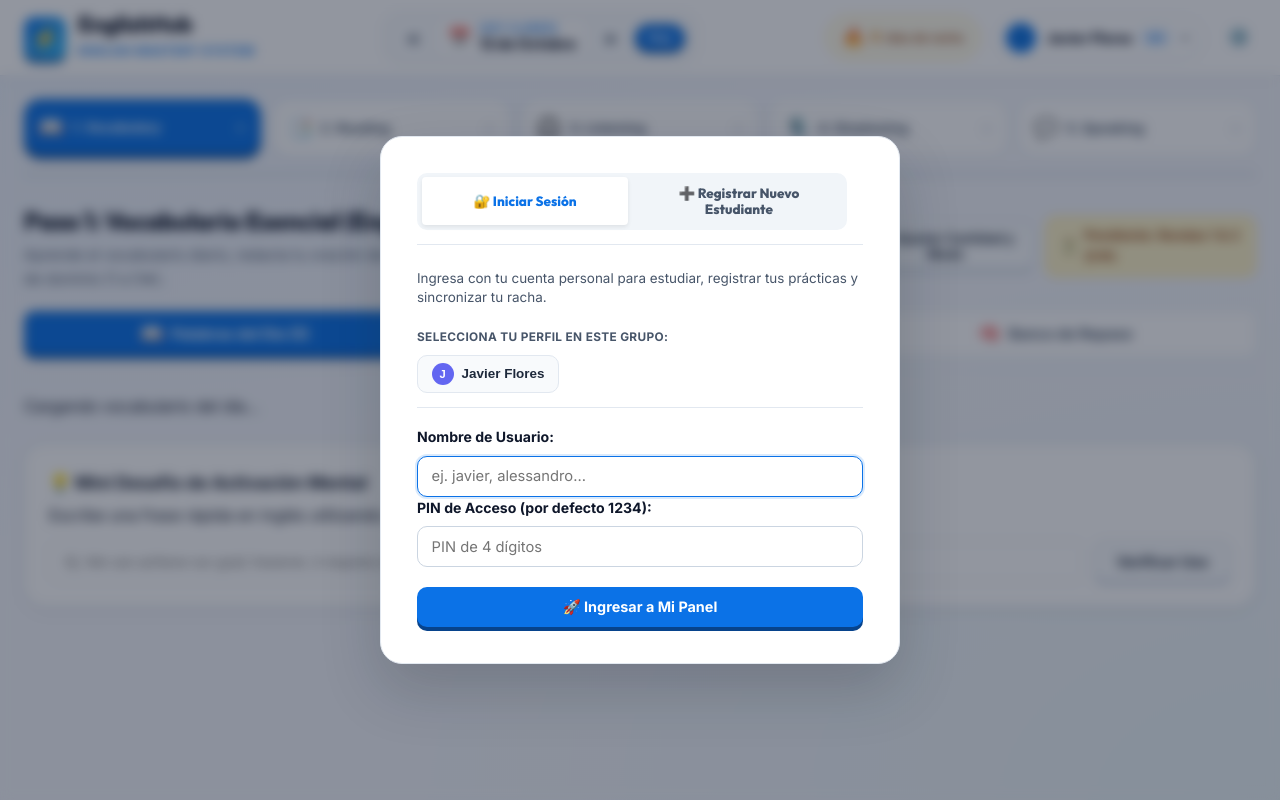
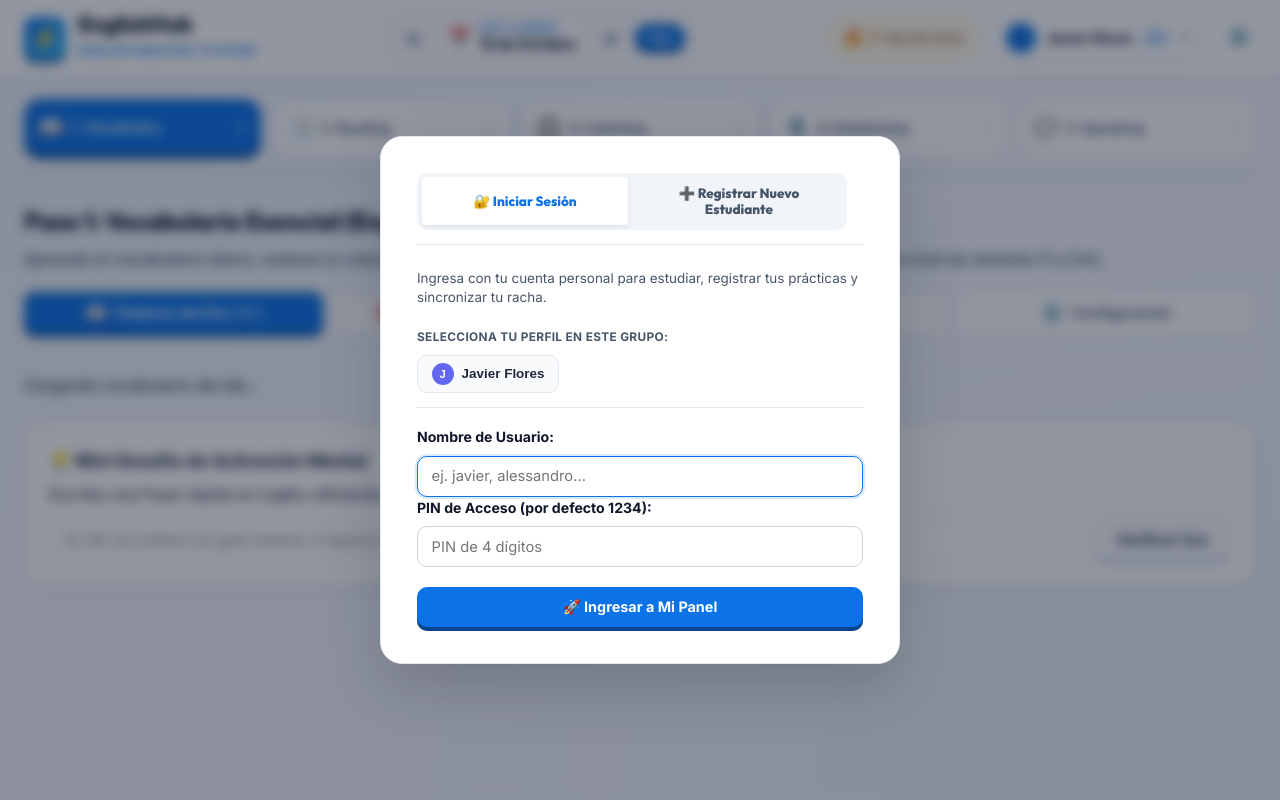
Before and after one commit to Javierifv/english-hub, a Flask app: page / in a window 1280 px wide. Run offline with Flask 3, Linux system fonts and the light colour scheme; data comes from the database, SQL or seed files in the repository.

Commit message:
feat: streamline vocab cards without retention box, add pending badges to 4-column subnav, enhance description contrast and fix instant pillar check sync

```diff
--- a/static/css/style.css
+++ b/static/css/style.css
@@ -761,9 +761,11 @@ body {
 }
 
 .section-desc {
-  font-size: 0.92rem;
-  color: var(--text-muted);
-  margin-top: 0.2rem;
+  font-size: 1.02rem;
+  font-weight: 500;
+  color: #334155;
+  line-height: 1.55;
+  margin-top: 0.35rem;
 }
 
 /* =========================================================
@@ -959,8 +961,8 @@ body.read-only-mode .target-word-item {
    ========================================================= */
 .vocab-subnav {
   display: grid;
-  grid-template-columns: repeat(3, 1fr);
-  gap: 0.85rem;
+  grid-template-columns: repeat(4, 1fr);
+  gap: 0.75rem;
   width: 100%;
   margin-bottom: 1.5rem;
   border-bottom: 1.5px solid var(--border-subtle);
@@ -976,18 +978,18 @@ body.read-only-mode .target-word-item {
   background: #FFFFFF;
   border: 1.5px solid var(--border-subtle);
   border-radius: var(--radius-sm);
-  padding: 0.75rem 1rem;
+  padding: 0.7rem 0.85rem;
   color: var(--text-muted);
   font-family: var(--font-body);
   font-weight: 700;
-  font-size: 0.92rem;
+  font-size: 0.9rem;
   cursor: pointer;
   transition: var(--transition-fast);
   box-shadow: 0 1px 3px rgba(0, 0, 0, 0.02);
 }
 
 .subnav-btn .subnav-icon {
-  font-size: 1.15rem;
+  font-size: 1.1rem;
   line-height: 1;
 }
 
@@ -995,6 +997,46 @@ body.read-only-mode .target-word-item {
   white-space: nowrap;
   overflow: hidden;
   text-overflow: ellipsis;
+  display: inline-flex;
+  align-items: center;
+  gap: 0.35rem;
+}
+
+.subnav-badge {
+  display: inline-flex;
+  align-items: center;
+  justify-content: center;
+  font-size: 0.78rem;
+  font-weight: 800;
+  border-radius: 999px;
+  min-width: 19px;
+  height: 19px;
+  padding: 0 5px;
+  line-height: 1;
+}
+
+.subnav-badge.pending {
+  background: #EFF6FF;
+  color: var(--busuu-blue);
+  border: 1px solid #BFDBFE;
+}
+
+.subnav-btn.active .subnav-badge.pending {
+  background: rgba(255, 255, 255, 0.28);
+  color: #FFFFFF;
+  border-color: rgba(255, 255, 255, 0.5);
+}
+
+.subnav-badge.completed {
+  background: #ECFDF5;
+  color: #059669;
+  border: 1px solid #A7F3D0;
+}
+
+.subnav-btn.active .subnav-badge.completed {
+  background: rgba(255, 255, 255, 0.28);
+  color: #FFFFFF;
+  border-color: rgba(255, 255, 255, 0.5);
 }
 
 .subnav-btn:hover {
@@ -1011,22 +1053,30 @@ body.read-only-mode .target-word-item {
   box-shadow: 0 3px 0 var(--busuu-blue-shadow);
 }
 
-@media (max-width: 768px) {
+@media (max-width: 960px) {
+  .vocab-subnav {
+    grid-template-columns: repeat(2, 1fr);
+    gap: 0.65rem;
+  }
+}
+
+@media (max-width: 520px) {
   .vocab-subnav {
     grid-template-columns: 1fr;
     gap: 0.5rem;
   }
   .subnav-btn {
-    padding: 0.65rem 0.85rem;
-    font-size: 0.88rem;
-  }
-}
-
-/* Vocab Grid & Cards */
+    padding: 0.6rem 0.75rem;
+    font-size: 0.85rem;
+  }
+}
+
+/* Vocab Grid & Compact Equal-Height Cards */
 .vocab-grid {
   display: grid;
-  grid-template-columns: repeat(auto-fill, minmax(290px, 1fr));
-  gap: 1.35rem;
+  grid-template-columns: repeat(auto-fill, minmax(280px, 1fr));
+  gap: 1.15rem;
+  align-items: stretch;
   margin-bottom: 1.5rem;
 }
 
--- a/static/js/app.js
+++ b/static/js/app.js
@@ -173,6 +173,8 @@ function setDate(dateStr, triggerRefresh = true) {
   }
 
   renderDateDisplay();
+
+  window.currentDayWords = [];
 
   if (typeof invalidatePillarCache === 'function') {
     invalidatePillarCache();
@@ -684,9 +686,7 @@ function updateHeaderUI() {
 
   // Update Pillar checkmarks
   const tLog = state.todayLog || {};
-  const currentWords = window.currentDayWords || [];
-  const hasIncompleteWords = currentWords.length > 0 && currentWords.some(w => (w.user_mastery || 1) < 5);
-  const vocabDone = (tLog.vocab_done === 1) && !hasIncompleteWords;
+  const vocabDone = tLog.vocab_done === 1;
 
   updatePillarBadge("vocab", vocabDone ? 1 : 0);
   updatePillarBadge("reading", tLog.reading_done);
--- a/static/js/vocab.js
+++ b/static/js/vocab.js
@@ -43,28 +43,50 @@ function renderMasteryStars(lvl) {
   }).join("");
 }
 
+async function updateVocabSubnavBadges(words) {
+  const list = words || currentDayWords || [];
+  const total = list.length || 5;
+  const fiveStars = list.filter(w => (w.user_mastery || 1) >= 5).length;
+  const pendingTest = Math.max(0, total - fiveStars);
+
+  // 1. Badge for Palabras del Día
+  const countBadge = document.getElementById("vocab-count-badge");
+  if (countBadge) countBadge.textContent = total;
+
+  // 2. Badge for Test de Conocimiento
+  const quizBadge = document.getElementById("vocab-quiz-badge");
+  if (quizBadge) {
+    if (pendingTest === 0 && total > 0) {
+      quizBadge.textContent = "✓";
+      quizBadge.className = "subnav-badge completed";
+      quizBadge.title = "Todas las palabras del día dominadas al 100% (5★)";
+    } else {
+      quizBadge.textContent = pendingTest;
+      quizBadge.className = "subnav-badge pending";
+      quizBadge.title = `${pendingTest} palabras pendientes de evaluar o dominar`;
+    }
+  }
+
+  // 3. Badge for Banco de Repaso (due SRS words)
+  const srsBadge = document.getElementById("vocab-srs-badge");
+  if (srsBadge) {
+    try {
+      if (window.srsStatsData && window.srsStatsData.stats) {
+        srsBadge.textContent = window.srsStatsData.stats.needs_review || 0;
+      } else {
+        const res = await fetch(`/api/vocab/srs?user_id=${state.currentUser}`);
+        const sData = await res.json();
+        window.srsStatsData = sData;
+        srsBadge.textContent = sData.stats?.needs_review || 0;
+      }
+    } catch (e) {
+      srsBadge.textContent = 0;
+    }
+  }
+}
+
 function updateVocabStatusPill(words) {
-  const pill = document.getElementById("vocab-status-pill");
-  const icon = document.getElementById("vocab-status-icon");
-  const text = document.getElementById("vocab-status-text");
-  if (!pill || !text) return;
-
-  const list = words || currentDayWords || [];
-  const fiveStars = list.filter(w => (w.user_mastery || 1) >= 5).length;
-  const total = list.length || 5;
-  const isDone = Boolean(state.todayLog && state.todayLog.vocab_done === 1 && fiveStars >= total && total > 0);
-
-  if (isDone) {
-    pill.classList.add("completed");
-    if (icon) icon.textContent = "✓";
-    text.textContent = `Dominio Total (5★) · ${fiveStars}/${total} Palabras`;
-    pill.title = "¡Vocabulario completado! Has alcanzado 5 estrellas en todas las palabras del día superando las Rondas 1 y 2.";
-  } else {
-    pill.classList.remove("completed");
-    if (icon) icon.textContent = "⏳";
-    text.textContent = `Rondas 1 & 2: ${fiveStars}/${total} en 5★`;
-    pill.title = "Supera la Ronda 1 y Ronda 2 alcanzando 5 estrellas (5★) en todas las palabras para marcar automáticamente este pilar.";
-  }
+  updateVocabSubnavBadges(words);
 }
 
 async function loadVocabData(day, forceRefresh = false) {
@@ -98,21 +120,22 @@ function renderVocabCardsGrid(words, container) {
 
   if (!words || words.length === 0) {
     container.innerHTML = `<div class="empty-state">No hay palabras disponibles para esta fecha.</div>`;
-    updateVocabStatusPill([]);
+    updateVocabSubnavBadges([]);
     return;
   }
 
-  // Update count badge
-  const badge = document.getElementById("vocab-count-badge");
-  if (badge) badge.textContent = words.length;
-
   container.innerHTML = words.map(w => renderVocabCard(w)).join("");
 
-  updateVocabStatusPill(words);
+  updateVocabSubnavBadges(words);
 
-  // Safeguard: if words are not all 5 stars, prevent false positive in header
+  // Synchronize pillar checkmark accurately
   const fiveStars = words.filter(w => (w.user_mastery || 1) >= 5).length;
-  if (fiveStars < words.length && state.todayLog && state.todayLog.vocab_done === 1) {
+  const isMastered = fiveStars >= words.length && words.length > 0;
+  if (isMastered && state.todayLog && state.todayLog.vocab_done === 1) {
+    if (typeof updatePillarBadge === 'function') {
+      updatePillarBadge('vocab', 1);
+    }
+  } else if (!isMastered && state.todayLog && state.todayLog.vocab_done === 1) {
     state.todayLog.vocab_done = 0;
     if (typeof updatePillarBadge === 'function') {
       updatePillarBadge('vocab', 0);
@@ -139,7 +162,10 @@ function renderVocabCard(w) {
       <div class="vocab-card-header">
         <div>
           <div class="vocab-word-title">${escapeHtml(w.word)}</div>
-          <div class="vocab-ipa">${w.ipa || ''}</div>
+          <div class="vocab-ipa-row">
+            <span class="vocab-ipa">${w.ipa || ''}</span>
+            <span class="vocab-stars-inline" title="Dominio: ${lvl}/5★">${renderMasteryStars(lvl)}</span>
+          </div>
         </div>
         <button class="btn-speak-word" onclick="speakEnglish('${escapeQuotes(w.word)}', 0.9)" title="Escuchar pronunciación nativa">
           🔊
@@ -152,24 +178,6 @@ function renderVocabCard(w) {
       <div class="vocab-example-box">
         <div class="vocab-example-en">"${escapeHtml(w.example_en || '')}"</div>
         <div class="vocab-example-es">${escapeHtml(w.example_es || '')}</div>
-      </div>
-
-      <!-- Automated Mastery Display (Calibrated 1 to 5) -->
-      <div class="mastery-system-box" title="Calificación calculada automáticamente por el sistema tras rendir los Tests de Conocimiento">
-        <div class="mastery-title-row">
-          <span class="mastery-system-label">
-            <span class="tobo-tag">Retención</span> Nivel:
-          </span>
-          <span class="mastery-badge badge-lvl-${lvl}">
-            ${getMasteryBadge(lvl)}
-          </span>
-        </div>
-        <div class="mastery-stars-bar">
-          ${renderMasteryStars(lvl)}
-        </div>
-        <div class="mastery-system-hint">
-          ${getMasteryHint(lvl)}
-        </div>
       </div>
 
       <!-- Personal Sentence & Partner Quote -->
--- a/templates/index.html
+++ b/templates/index.html
@@ -166,18 +166,9 @@
           <h2>Paso 1: Vocabulario Esencial (English Path)</h2>
           <p class="section-desc">Aprende el vocabulario diario, redacta tu oración de contexto y supera el test de conocimiento para consolidar tu nivel de dominio (1 a 5★).</p>
         </div>
-        <div class="panel-header-actions">
-          <button class="btn btn-secondary btn-sm" onclick="openVocabSettingsModal()">
-            ⚙️ Ajustar Cantidad y Modo
-          </button>
-          <div id="vocab-status-pill" class="vocab-status-pill" title="El vocabulario se completa automáticamente al superar la Ronda 1 y Ronda 2 alcanzando 5 estrellas (5★)">
-            <span id="vocab-status-icon">⏳</span>
-            <span id="vocab-status-text">Pendiente: Rondas 1 &amp; 2 (5★)</span>
-          </div>
-        </div>
       </div>
 
-      <!-- Vocab Sub-navigation (Full-width symmetrical grid) -->
+      <!-- Vocab Sub-navigation (Full-width symmetrical grid: 4 columns) -->
       <div class="vocab-subnav">
         <button class="subnav-btn active" id="subnav-cards" onclick="switchVocabView('cards')">
           <span class="subnav-icon">📖</span>
@@ -185,11 +176,15 @@
         </button>
         <button class="subnav-btn" id="subnav-quiz" onclick="switchVocabView('quiz')">
           <span class="subnav-icon">🎯</span>
-          <span class="subnav-label">Test de Conocimiento</span>
+          <span class="subnav-label">Test de Conocimiento (<span id="vocab-quiz-badge">5</span>)</span>
         </button>
         <button class="subnav-btn" id="subnav-srs" onclick="switchVocabView('srs')">
           <span class="subnav-icon">🧠</span>
-          <span class="subnav-label">Banco de Repaso</span>
+          <span class="subnav-label">Banco de Repaso (<span id="vocab-srs-badge">0</span>)</span>
+        </button>
+        <button class="subnav-btn" id="subnav-settings" onclick="openVocabSettingsModal()">
+          <span class="subnav-icon">⚙️</span>
+          <span class="subnav-label">Configuración</span>
         </button>
       </div>
 
```
Also changed, not shown: other parts of static/css/style.css (+31 -4 lines).
